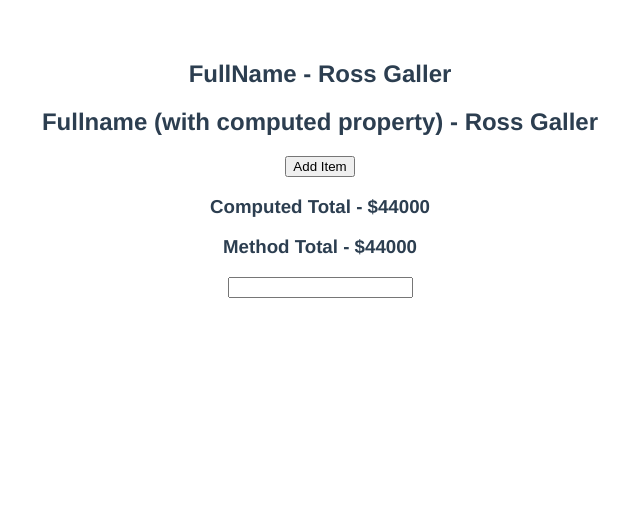
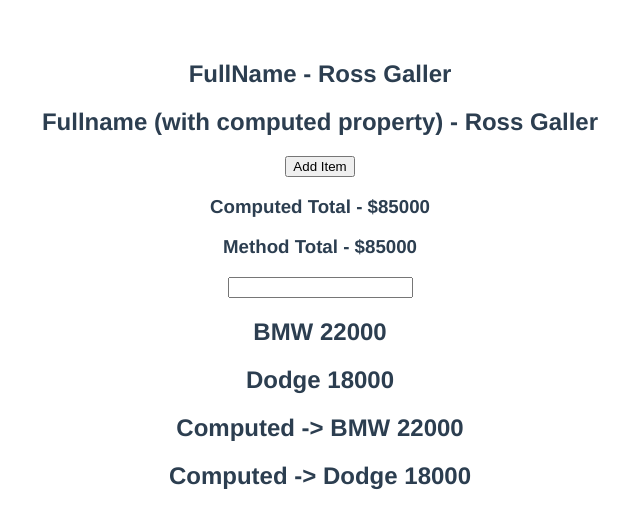
Before and after one commit to shubhamhirap/vue-training, a Vue app: page / in a window 1280 px wide. Shown: the top 528 px of the page, without its empty margins (320-960 px from the left). Built offline with nearby package versions, Linux system fonts and the light colour scheme.

Commit message:
computed properties and v-for

```diff
--- a/src/App.vue
+++ b/src/App.vue
@@ -3,12 +3,18 @@
     <h2>FullName - {{ firstName }} {{ lastName }}</h2>
     <!-- with computed property -->
     <h2>Fullname (with computed property) - {{ fullName }}</h2>
-    <button @click="items.push({ id: 4, title: 'audi', price: 21000 })">
+    <button @click="items.push({ id: 7, title: 'audi', price: 21000 })">
       Add Item
     </button>
     <h3>Computed Total - ${{ total }}</h3>
     <h3>Method Total - ${{ getTotal() }}</h3>
     <input type="text" v-model="country" />
+    <div v-for="item in items" :key="item.id">
+      <h2 v-if="item.price > 15000">{{ item.title }} {{ item.price }}</h2>
+    </div>
+    <h2 v-for="item in expensiveItems" :key="item.id">
+      Computed -> {{ item.title }} {{ item.price }}
+    </h2>
   </div>
 </template>
 
@@ -23,6 +29,9 @@ export default {
         { id: 1, title: "Honda", price: 12000 },
         { id: 2, title: "ford", price: 10000 },
         { id: 3, title: "BMW", price: 22000 },
+        { id: 4, title: "Hundai", price: 9000 },
+        { id: 5, title: "Dodge", price: 18000 },
+        { id: 6, title: "volkwagon", price: 14000 },
       ],
       country: "",
     };
@@ -47,6 +56,9 @@ export default {
         0
       );
     },
+    expensiveItems() {
+      return this.items.filter((item) => item.price > 15000);
+    },
   },
 };
 </script>
```
